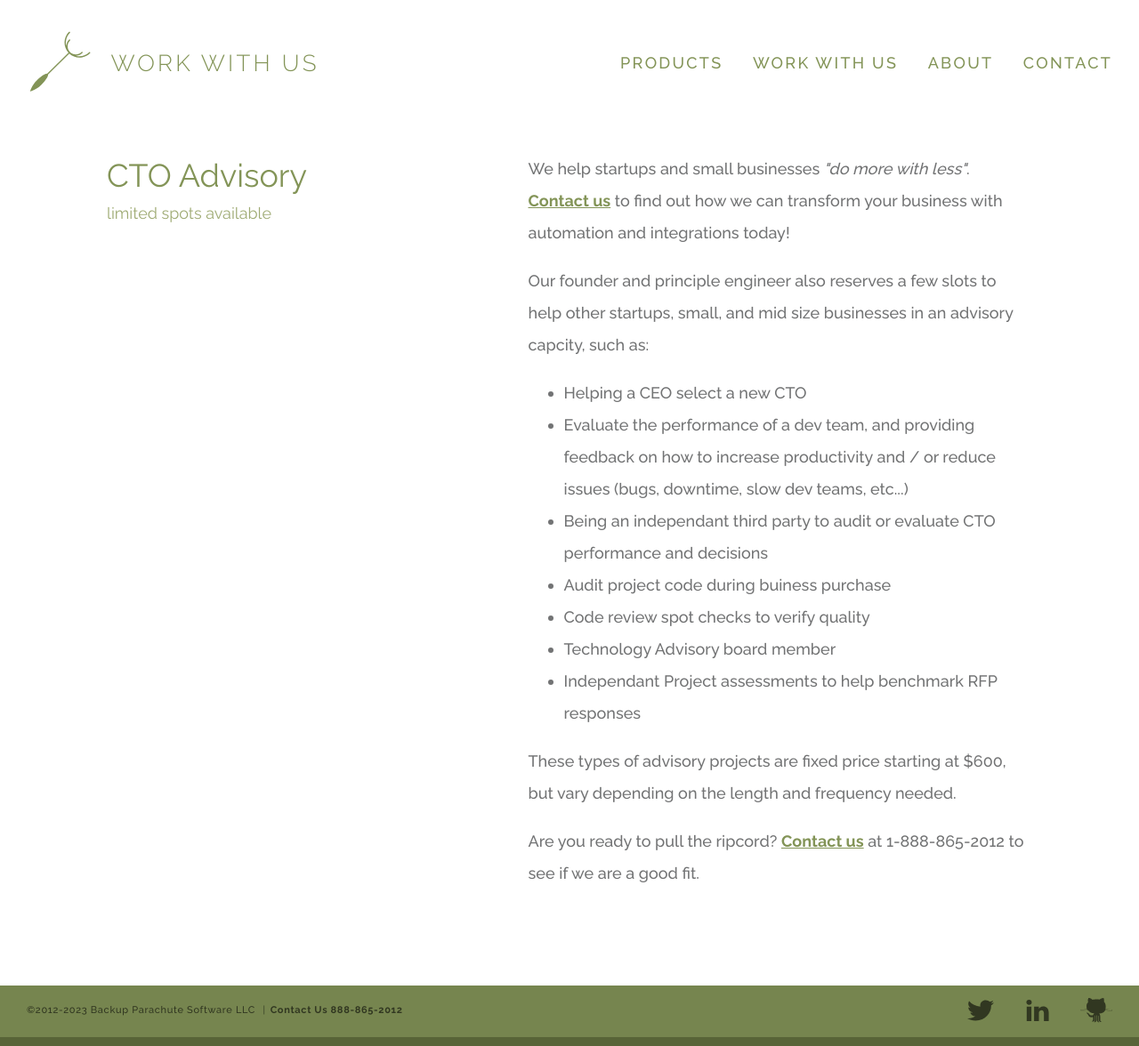
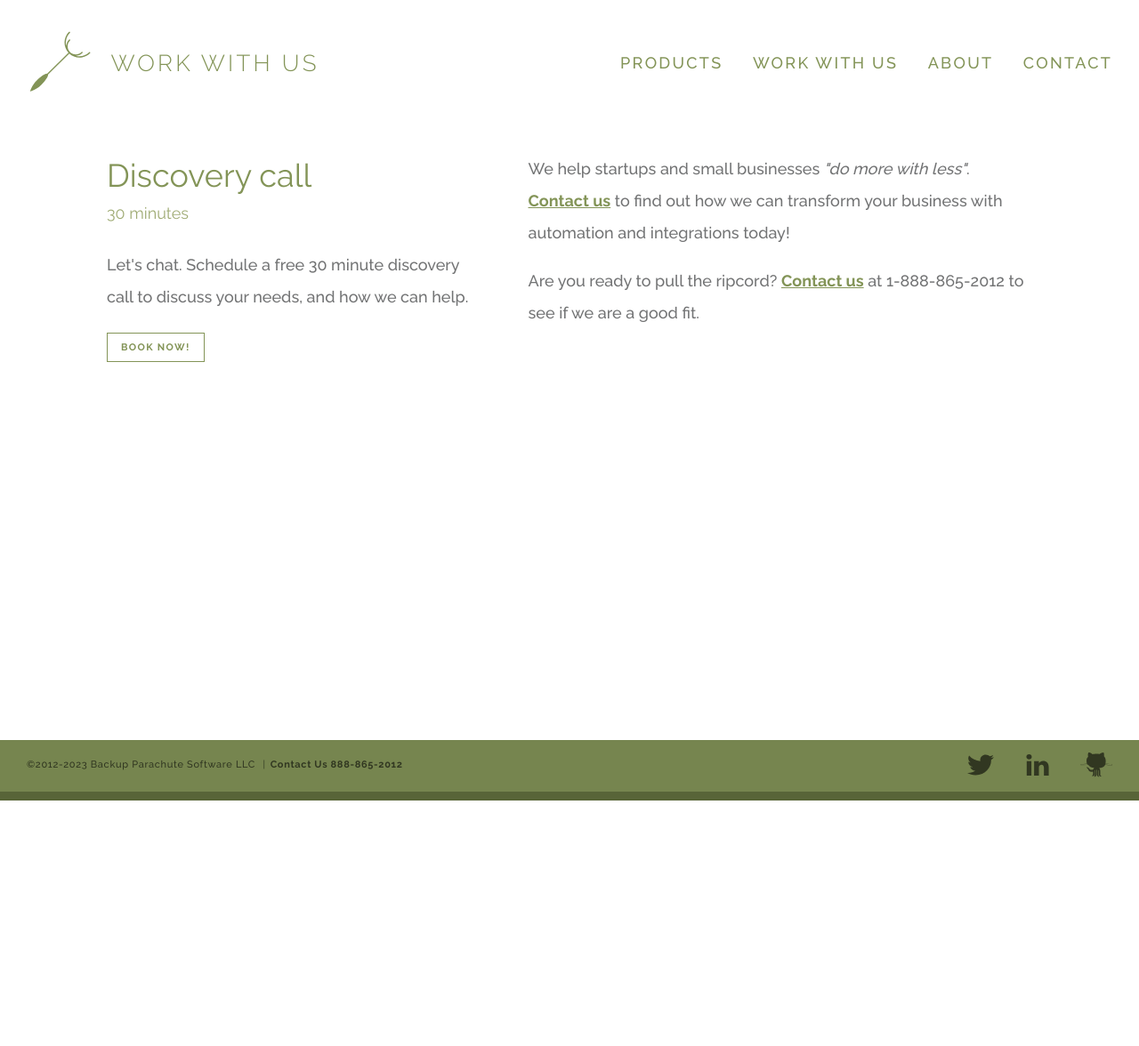
Before and after one commit to backupparachute/backupparachute.github.com, a Jekyll site: the page built from work-with-us.html, in a window 1280 px wide. Shown: the whole page at 89% size. Built offline with Jekyll 4.4.1, drawn with Linux system fonts in a browser that asks for light colours; comment, search, counter and statistics services are not loaded; after the commit the page ends 900 px from its top, so only the background shows below that.

Commit message:
adding calendly link

```diff
--- a/work-with-us.html
+++ b/work-with-us.html
@@ -6,27 +6,17 @@ navOrder: 2
 
 <article class="article">
   <header>
-    <h1 class="article-title">CTO Advisory</h1>
-    <h4 class="article-date">limited spots available</h4>
+    <h1 class="article-title">Discovery call</h1>
+    <h4 class="article-date">30 minutes</h4>
+    <div class="">
+      <p>Let's chat.  Schedule a free 30 minute discovery call to discuss your needs, and how we can help.</p>
+      <a class="btn btn-ghost btn-small" href="https://calendly.com/backupparachute/intro">Book Now!</a>
+    </div>
   </header>
   <section>
 
     <!-- <p>We stay pretty busy running our Saas platforms, so we don't have many openings to implement full custom software projects, however we make time when the right projects come along.  Is your project the right one?  <a href="https://www.backupparachute.com/contact">Contact us</a> to find out.</p> -->
     <p>We help startups and small businesses <i>"do more with less"</i>.  <a href="https://www.backupparachute.com/contact">Contact us</a> to find out how we can transform your business with automation and integrations today!</p>
-
-    <p>Our founder and principle engineer also reserves a few slots to help other startups, small, and mid size businesses in an advisory capcity, such as:</p>
-
-    <ul>
-      <li>Helping a CEO select a new CTO</li>
-      <li>Evaluate the performance of a dev team, and providing feedback on how to increase productivity and / or reduce issues (bugs, downtime, slow dev teams, etc...)</li>
-      <li>Being an independant third party to audit or evaluate CTO performance and decisions</li>
-      <li>Audit project code during buiness purchase</li>
-      <li>Code review spot checks to verify quality</li>
-      <li>Technology Advisory board member</li>
-      <li>Independant Project assessments to help benchmark RFP responses</li>
-    </ul>
-
-    <p>These types of advisory projects are fixed price starting at $600, but vary depending on the length and frequency needed.</p>
 
     <p>
     Are you ready to pull the ripcord? <a href="https://www.backupparachute.com/contact">Contact us</a> at 1-888-865-2012 to see if we are a good fit.
```
Also changed, not shown: contact.html (+6 -1 lines).
